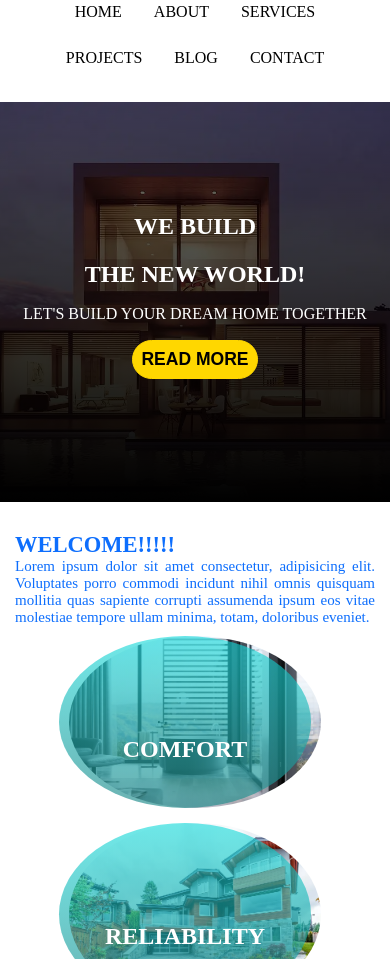
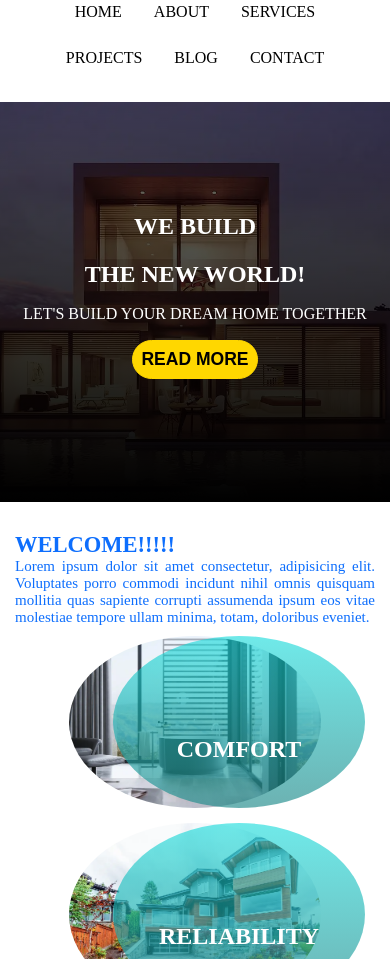
Before and after one commit to kizzlexy6190/estate, a plain HTML site: page index.html in a window 390 px wide. Shown: the part 141-1100 px from the top of the page. Drawn offline with Linux system fonts and the light colour scheme.

Commit message:
my project finish

```diff
--- a/css/style.css
+++ b/css/style.css
@@ -271,7 +271,7 @@ button:hover{
     width: 70%;
     height: 100%;
     text-align: center;
-    margin-left: 44px;
+    margin-left: 98px;
 }
 .design{
     display: flex;
```
